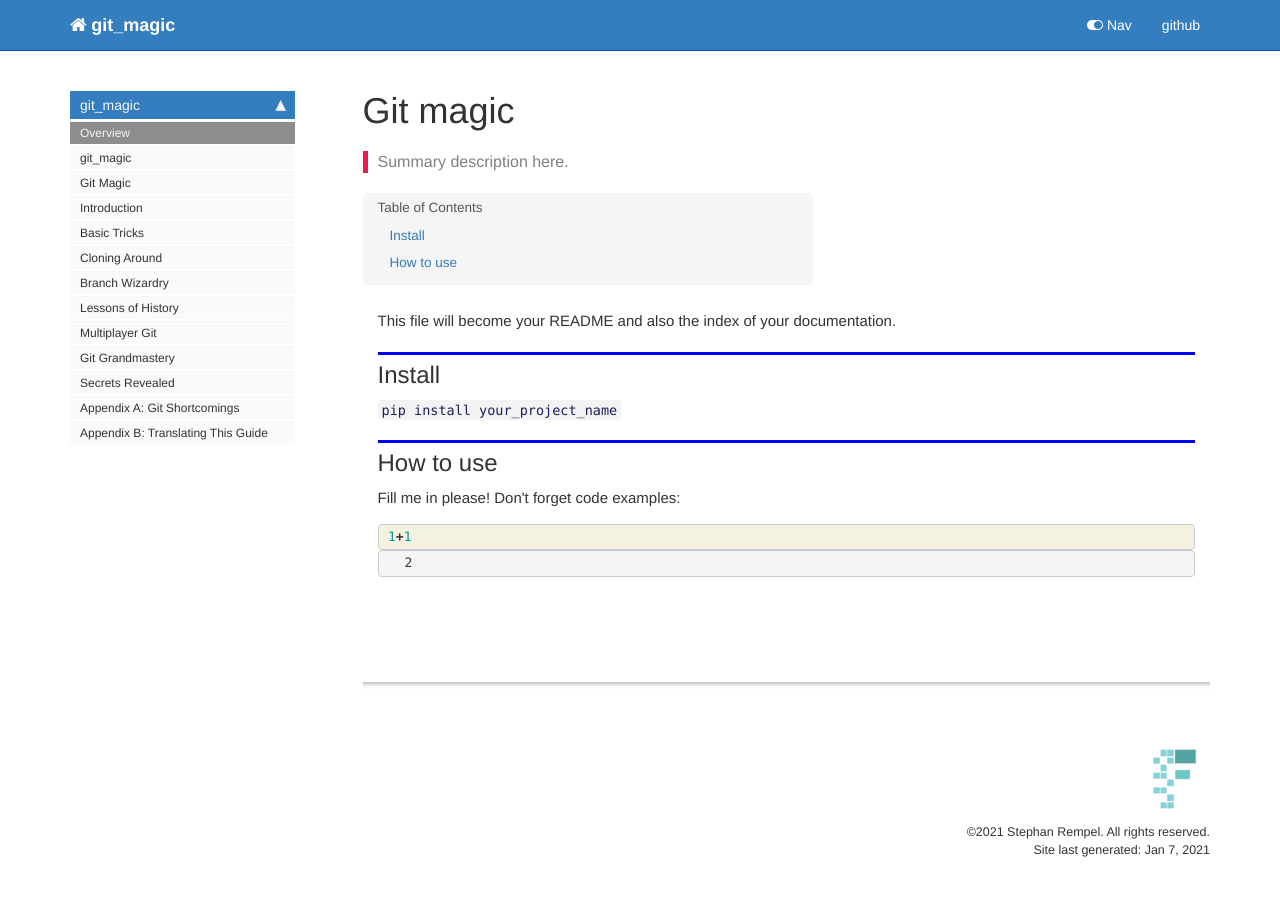
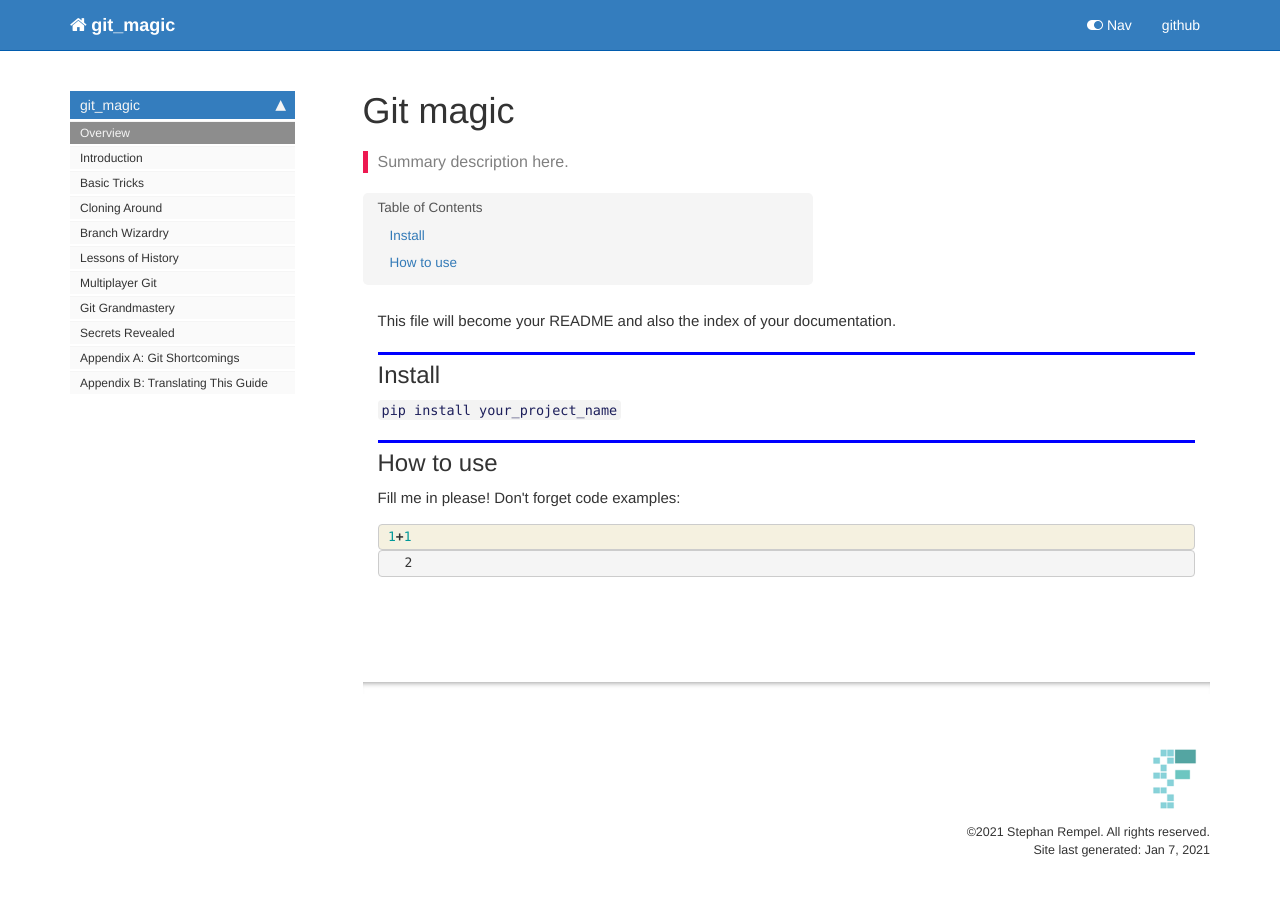
Before and after one commit to StephanRempel/git_magic, a Jekyll site: the page built from docs/index.html, in a window 1280 px wide. Built offline with Jekyll 4.4.1, drawn with Linux system fonts in a browser that asks for light colours; nearby versions of some CDN libraries; comment, search, counter and statistics services are not loaded.

Commit message:
now core and preface with leading underscore and added a space

```diff
--- a/docs/_data/sidebars/home_sidebar.yml
+++ b/docs/_data/sidebars/home_sidebar.yml
@@ -9,12 +9,6 @@ entries:
     - output: web,pdf
       title: Overview
       url: /
-    - output: web,pdf
-      title: git_magic
-      url: /core
-    - output: web,pdf
-      title: 'Git Magic '
-      url: /preface
     - output: web,pdf
       title: 'Introduction '
       url: /intro
--- a/docs/sidebar.json
+++ b/docs/sidebar.json
@@ -1,8 +1,6 @@
 {
   "git_magic": {
     "Overview": "/",
-    "git_magic": "/core",
-    "Git Magic ": "/preface",
     "Introduction ": "/intro",
     "Basic Tricks ": "/basic",
     "Cloning Around ": "/clone",
--- a/git_magic/_nbdev.py
+++ b/git_magic/_nbdev.py
@@ -2,9 +2,9 @@
 
 __all__ = ["index", "modules", "custom_doc_links", "git_url"]
 
-index = {"say_hello": "00_core.ipynb"}
+index = {}
 
-modules = ["core.py"]
+modules = []
 
 doc_url = "https://stephanrempel.github.io/git_magic/"
 
```
Also changed, not shown: 2 other files.
